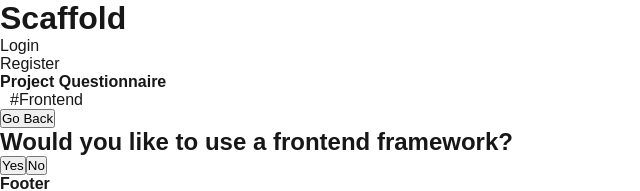
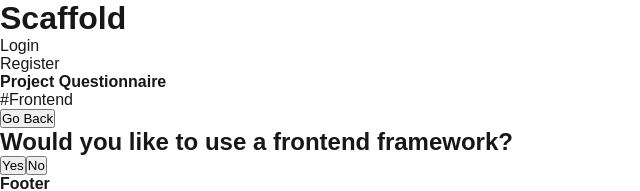
Before and after one commit to JBassard97/scaffold, a Next.js app: page /questionnaire in a window 1280 px wide. Both pictures are taken after a click on the button "Frontend". Shown: the top 191 px of the page, without its empty margins (0-640 px from the left). Built offline with nearby package versions, Linux system fonts and the light colour scheme.

Commit message:
completed the questioning routes for everything in frontend/react and frontend/vue

```diff
--- a/app/components/TagDisplay/TagDisplay.tsx
+++ b/app/components/TagDisplay/TagDisplay.tsx
@@ -1,6 +1,5 @@
 "use client";
 
-import { Span } from "next/dist/trace";
 import React from "react";
 
 interface TagDisplayProps {
@@ -24,35 +23,25 @@ export function TagDisplay({ answers }: TagDisplayProps) {
       "fastapi",
       "spring-boot",
     ];
-    const fullStackFrameworks = ["next", "laravel"];
+    const fullStackFrameworks = ["next", "nuxt", "sveltekit", "laravel"];
     let tag = "";
 
     if (startValues.includes(value)) {
       tag = capitalizeFirst(value);
-    }
-
-    if (value === "framework") {
+    } else if (value === "framework") {
       tag = `${capitalizeFirst(key) + " " + capitalizeFirst(value)}`;
-    }
-
-    if (langs.includes(value) && key.split("-").includes("language")) {
-      tag = capitalizeFirst(value) + " " + capitalizeFirst(key.split("-")[0]);
-
-      if (key.split("-")[0] === "full") {
-        tag = capitalizeFirst(value)
-      }
-    }
-
-    if (value === "separate") {
+    } else if (langs.includes(value) && key.split("-").includes("language")) {
+      tag = capitalizeFirst(value);
+    } else if (value === "separate") {
       tag = "Separate Frontend/Backend";
-    }
-
-    if (
+    } else if (
       backendFrameworks.includes(value) ||
       frontendFrameworks.includes(value) ||
       fullStackFrameworks.includes(value)
     ) {
       tag = capitalizeFirst(value);
+    } else {
+      tag = value;
     }
 
     return "#" + tag;
@@ -61,7 +50,7 @@ export function TagDisplay({ answers }: TagDisplayProps) {
   return (
     <div>
       {Object.entries(answers).map(([key, value]) => (
-        <span key={key} style={{ margin: "0 10px" }}>
+        <span key={key} style={{ marginRight: "10px" }}>
           {taggifyAnswer(key, value)}
         </span>
       ))}
--- a/app/questionnaire/QUESTION_TREE.json
+++ b/app/questionnaire/QUESTION_TREE.json
@@ -20,12 +20,194 @@
   "frontend-framework": {
     "question": "Which frontend framework would you like to use?",
     "options": [
-      { "label": "React", "value": "react", "next": "frontend-language" },
+      { "label": "React", "value": "react", "next": "react-variant" },
       { "label": "Svelte", "value": "svelte", "next": "frontend-language" },
-      { "label": "Vue", "value": "vue", "next": "frontend-language" },
+      { "label": "Vue", "value": "vue", "next": "vue-variant" },
       { "label": "Vanilla", "value": "static", "next": "frontend-language" }
     ],
     "previous": "frontend"
+  },
+
+  "react-variant": {
+    "question": "Select a variant of React",
+    "options": [
+      { "label": "TypeScript", "value": "typescript", "next": "project-name" },
+      {
+        "label": "TypeScript + SWC",
+        "value": "typescript+swc",
+        "next": "project-name"
+      },
+      { "label": "JavaScript", "value": "javascript", "next": "project-name" },
+      {
+        "label": "JavaScript + SWC",
+        "value": "javascript+swc",
+        "next": "project-name"
+      },
+      {
+        "label": "React Router v7",
+        "value": "reactrouterv7",
+        "next": "project-name"
+      }
+    ],
+    "previous": "frontend-framework"
+  },
+  "vue-variant": {
+    "question": "Select a variant of Vue",
+    "options": [
+      { "label": "TypeScript", "value": "typescript", "next": "project-name" },
+      { "label": "JavaScript", "value": "javascript", "next": "project-name" },
+      {
+        "label": "Official Vue Starter",
+        "value": "officialvuestarter",
+        "next": "vue-official-starter-add-typescript"
+      }
+    ],
+    "previous": "frontend-framework"
+  },
+  "vue-official-starter-add-typescript": {
+    "question": "Would you like to add TypeScript?",
+    "options": [
+      {
+        "label": "Yes",
+        "value": "yes",
+        "next": "vue-official-starter-jsx-support"
+      },
+      {
+        "label": "No",
+        "value": "no",
+        "next": "vue-official-starter-jsx-support"
+      }
+    ],
+    "previous": "vue-variant"
+  },
+  "vue-official-starter-jsx-support": {
+    "question": "Would you like to add JSX support?",
+    "options": [
+      {
+        "label": "Yes",
+        "value": "yes",
+        "next": "vue-official-starter-add-vue-router"
+      },
+      {
+        "label": "No",
+        "value": "no",
+        "next": "vue-official-starter-add-vue-router"
+      }
+    ],
+    "previous": "vue-official-starter-add-typescript"
+  },
+  "vue-official-starter-add-vue-router": {
+    "question": "Would you like to add Vue Router for Single Page Application (SPA) development?",
+    "options": [
+      {
+        "label": "Yes",
+        "value": "yes",
+        "next": "vue-official-starter-add-pinia"
+      },
+      {
+        "label": "No",
+        "value": "no",
+        "next": "vue-official-starter-add-pinia"
+      }
+    ],
+    "previous": "vue-official-starter-jsx-support"
+  },
+  "vue-official-starter-add-pinia": {
+    "question": "Would you like to add Pinia for state management?",
+    "options": [
+      {
+        "label": "Yes",
+        "value": "yes",
+        "next": "vue-official-starter-add-vitest"
+      },
+      {
+        "label": "No",
+        "value": "no",
+        "next": "vue-official-starter-add-vitest"
+      }
+    ],
+    "previous": "vue-official-starter-add-vue-router"
+  },
+  "vue-official-starter-add-vitest": {
+    "question": "Would you like to add Vitest for Unit Testing?",
+    "options": [
+      {
+        "label": "Yes",
+        "value": "yes",
+        "next": "vue-official-starter-e2e-testing"
+      },
+      {
+        "label": "No",
+        "value": "no",
+        "next": "vue-official-starter-e2e-testing"
+      }
+    ],
+    "previous": "vue-official-starter-add-pinia"
+  },
+  "vue-official-starter-e2e-testing": {
+    "question": "Would you like to add an End-to-End Testing Solution?",
+    "options": [
+      {
+        "label": "No",
+        "value": "no",
+        "next": "vue-official-starter-add-eslint"
+      },
+      {
+        "label": "Cypress",
+        "description": "Also supports unit testing with Cypress Component Testing",
+        "value": "cypress",
+        "next": "vue-official-starter-add-eslint"
+      },
+      {
+        "label": "Nightwatch",
+        "description": "Also supports unit testing with Nightwatch Component Testing",
+        "value": "nightwatch",
+        "next": "vue-official-starter-add-eslint"
+      },
+      {
+        "label": "Playwright",
+        "value": "playwright",
+        "next": "vue-official-starter-add-eslint"
+      }
+    ],
+    "previous": "vue-official-starter-add-vitest"
+  },
+  "vue-official-starter-add-eslint": {
+    "question": "Would you like to add ESLint for linting?",
+    "options": [
+      {
+        "label": "Yes",
+        "value": "yes",
+        "next": "vue-official-starter-add-prettier"
+      },
+      {
+        "label": "Yes + Add Oxlint",
+        "value": "yes+oxlint",
+        "next": "vue-official-starter-add-prettier"
+      },
+      {
+        "label": "No",
+        "value": "no",
+        "next": "project-name"
+      }
+    ],
+    "previous": "vue-official-starter-e2e-testing"
+  },
+  "vue-official-starter-add-prettier": {
+    "question": "Would you like to add Prettier for code formatting?",
+    "options": [
+      {
+        "label": "Yes",
+        "value": "yes",
+        "next": "project-name"
+      },
+      {
+        "label": "No",
+        "value": "no",
+        "next": "project-name"
+      }
+    ],
+    "previous": "vue-official-starter-add-eslint"
   },
 
   "frontend-language": {
@@ -123,6 +305,16 @@
       {
         "label": "Next",
         "value": "next",
+        "next": "full-stack-frontend-language"
+      },
+      {
+        "label": "Nuxt",
+        "value": "nuxt",
+        "next": "full-stack-frontend-language"
+      },
+      {
+        "label": "SvelteKit",
+        "value": "sveltekit",
         "next": "full-stack-frontend-language"
       },
       {
```
Also changed, not shown: 1 other file (tests, documents, lock files or other folders).
